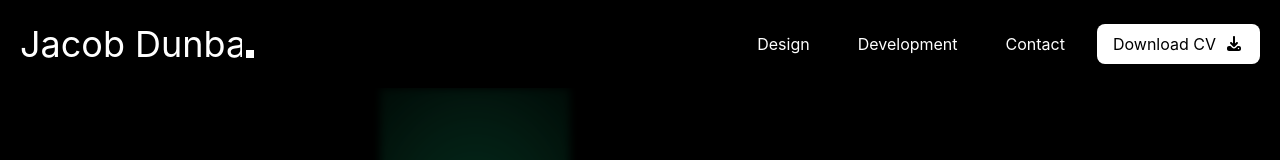
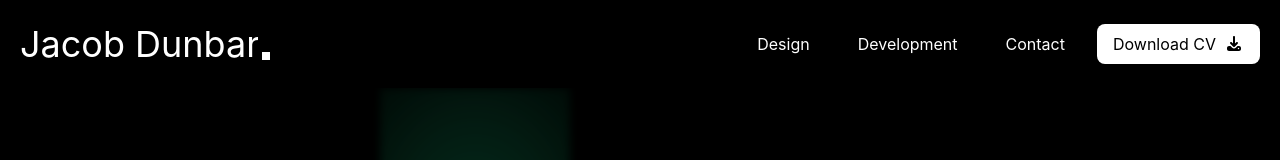
Before and after one commit to Jacob-Dunbar/website-2025, a Vue app: page /design/dashboard in a window 1280 px wide. Shown: the top 160 px of the page. Built offline with nearby package versions, Linux system fonts and the light colour scheme.

Commit message:
animated logo width bug fix

```diff
--- a/src/components/AppNavbar.vue
+++ b/src/components/AppNavbar.vue
@@ -143,7 +143,7 @@ export default {
         <div
           :class="[
             'overflow-hidden whitespace-nowrap transition-all duration-300 ease-in-out',
-            expanded ? 'w-[222px]' : 'w-[0px]',
+            expanded ? 'w-[238px]' : 'w-[0px]',
           ]"
         >
           <h1 class="text-4xl leading-none">Jacob Dunbar</h1>
@@ -152,7 +152,7 @@ export default {
           class="mb-[2px] transition-all duration-600 ease-in-out"
           :class="[
             darkLogo ? 'bg-main-dark' : 'bg-main-light',
-            expanded ? 'size-[8px] rotate-90 mb-[4px]' : 'size-[16px] mb-[10px]',
+            expanded ? 'size-[8px] rotate-90 mb-[2px]' : 'size-[16px] mb-[10px]',
           ]"
         ></div>
       </router-link>
--- a/src/components/Footer.vue
+++ b/src/components/Footer.vue
@@ -31,7 +31,7 @@ export default {
     <div
       :class="[
         'overflow-hidden whitespace-nowrap transition-all duration-900 ease-in-out',
-        expanded ? 'w-[190px] md:w-[690px]' : 'w-[0px]',
+        expanded ? 'w-[202px] md:w-[740px]' : 'w-[0px]',
       ]"
     >
       <h1 class="text-3xl md:text-[110px] leading-none">Jacob Dunbar</h1>
@@ -40,7 +40,7 @@ export default {
       class="bg-main-light/80 mb-[2px]"
       :class="[
         ' bg-main-dark transition-all duration-600 ease-in-out',
-        expanded ? 'size-[6px] md:size-[16px] rotate-90 md:mb-[4px]' : 'size-[20px] md:size-[40px] mb-[10px]',
+        expanded ? 'size-[6px] md:size-[16px] rotate-90 md:mb-[6px]' : 'size-[20px] md:size-[40px] mb-[10px]',
       ]"
     ></div>
   </div>
```
